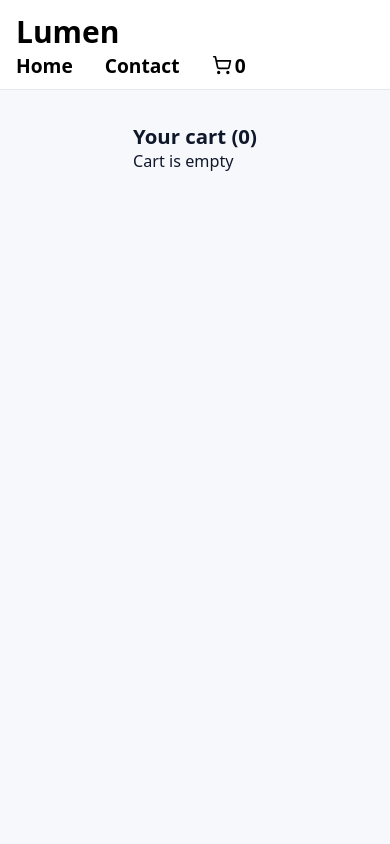
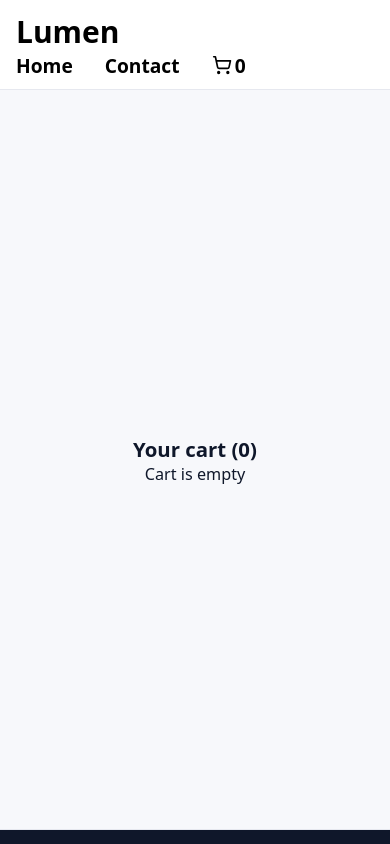
Before and after one commit to ephraimdjeket/lumen-eCom-store, a React (Vite) app: page /cart in a window 390 px wide. Shown: the top 844 px of the page. Built offline with nearby package versions, Linux system fonts and the light colour scheme.

Commit message:
Minor UI fix

```diff
--- a/src/pages/Shoppingcart/Shoppingcart.module.css
+++ b/src/pages/Shoppingcart/Shoppingcart.module.css
@@ -1,9 +1,9 @@
 .cartwrapper {
   display: flex;
   flex-direction: column;
-  margin: auto;
-  max-width: 1280px;
-  min-height: 100vh;
+  justify-content: center;
+  align-items: center;
+  min-height: 80vh;
   padding: 0rem 1rem;
 }
 
@@ -20,14 +20,13 @@
 }
 
 .cartitem > img {
-  height: 300px;
+  width: 300px;
   border: 1px solid black;
 }
 
 .ordersummary {
   display: flex;
   gap: 1rem;
-  padding-right: 1rem;
 }
 
 .cartitem {
@@ -46,6 +45,10 @@
 
 .removeproduct {
   padding: 0.5rem 1rem;
+}
+
+.cartcountwrapper {
+  text-align: center;
 }
 
 .quantitywrapper,
@@ -138,6 +141,7 @@
   }
 
   .cartcontainer {
+    text-align: center;
     flex-direction: column;
   }
 
@@ -148,6 +152,5 @@
 
   .ordersuminfo {
     display: flex;
-    flex-direction: column;
   }
 }
```
